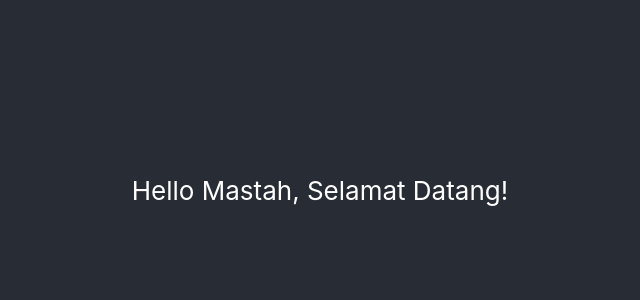
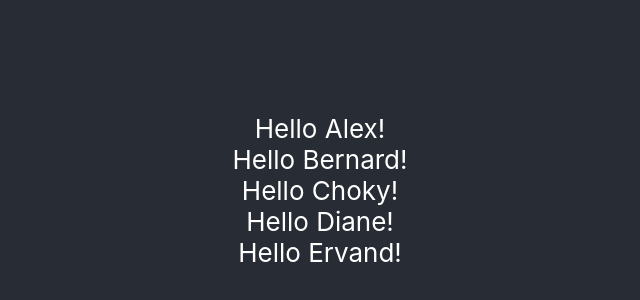
Before and after one commit to murqdan/tilegrid-app, a React (Create React App) app: page / in a window 1280 px wide. Shown: the part 210-510 px from the top of the page, without its empty margins (320-960 px from the left). Built offline with nearby package versions, Linux system fonts and the light colour scheme.

Commit message:
(menggabungkan komponen) reusable komponen

```diff
--- a/src/App.js
+++ b/src/App.js
@@ -5,7 +5,11 @@ function App () {
   return (
     <div className="App">
       <header className="App-header">
-        <Hello name='Mastah' gretting='Selamat Datang'/>
+        <Hello name="Alex" />
+        <Hello name="Bernard" />
+        <Hello name="Choky" />
+        <Hello name="Diane" />
+        <Hello name="Ervand" />
       </header>
     </div>
   )
--- a/src/Hello.js
+++ b/src/Hello.js
@@ -1,27 +1,12 @@
-/*
-function Hello (props) {
-  return `Hello ${props.name}!`
-}
-*/
+// import ReactJS karena kita menggunakan format JSX
+// eslint-disable-next-line no-unused-vars
+import * as React from 'react'
 
-/*
-function Hello (props) {
-  const { name } = props
-  return `Hello ${name}!`
-}
-*/
-
-/*
-function Hello ({ name }) {
-  return `Hello ${name}!`
-}
-*/
-
-function Hello ({ name, gretting }) {
-  return `Hello ${name}, ${gretting}!`
+// eslint-disable-next-line react/prop-types
+const Hello = ({ name }) => {
+  return <div>Hello {name}!</div>
 }
 
-// nilai default pada props
 Hello.defaultProps = {
   name: 'anonim'
 }
```
